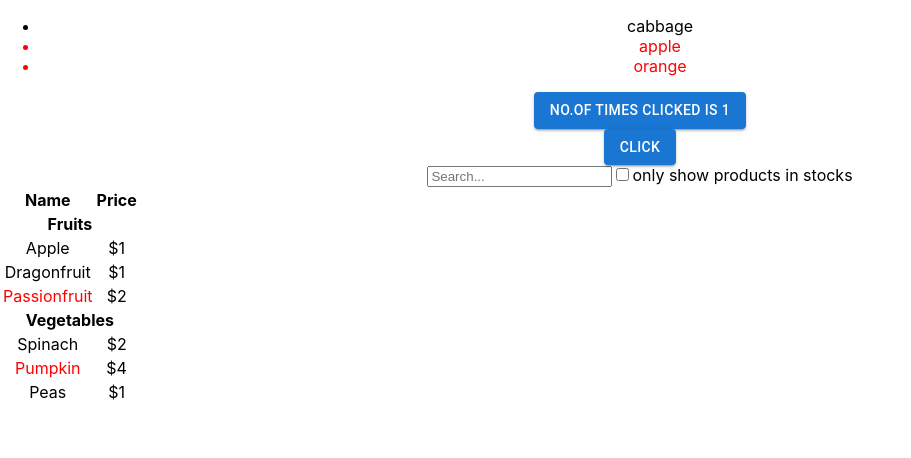
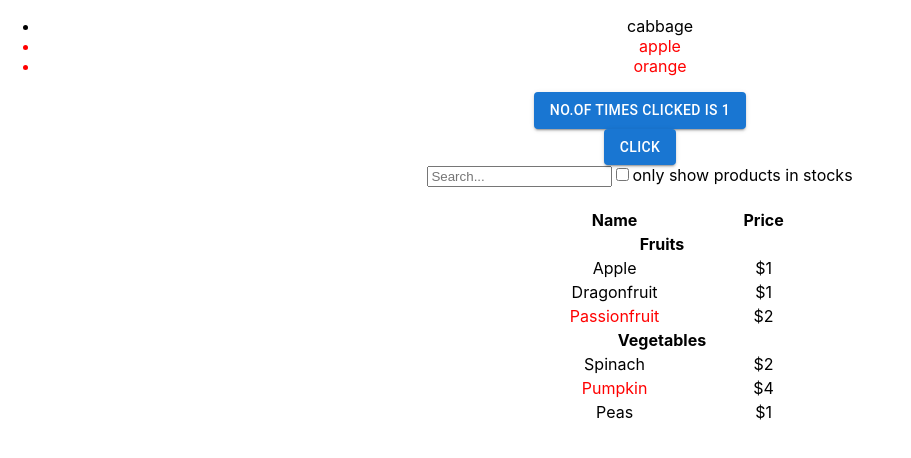
Before and after one commit to prerna1113/app, a React (Create React App) app: page / in a window 1280 px wide. Shown: the top 458 px of the page, without its empty margins (0-911 px from the left). Built offline with nearby package versions, Linux system fonts and the light colour scheme.

Commit message:
table added

```diff
--- a/src/component/MyApp.jsx
+++ b/src/component/MyApp.jsx
@@ -49,7 +49,7 @@ function ProductTable({ products, filterText, inStockOnly }) {
   });
 
   return (
-    <table>
+    <table style={{marginLeft:'40%',marginTop:'20px',width:"300px"}}>
       <thead>
         <tr>
           <th>Name</th>
@@ -94,7 +94,7 @@ function FilterableProductTable({ products }) {
   const [inStockOnly, setInStockOnly] = useState(false);
 
   return (
-    <div>
+    <div style={{textAlign:'center'}}>
       <SearchBar
         filterText={filterText}
         inStockOnly={inStockOnly}
@@ -121,7 +121,7 @@ const PRODUCTS = [
 
 const MyApp = () => {
   return (
-    <div>
+    <div style={{textAlign:'left'}}>
       <FilterableProductTable products={PRODUCTS} />
       {/* Removed the semicolon at the end of the line above */}
     </div>
```
